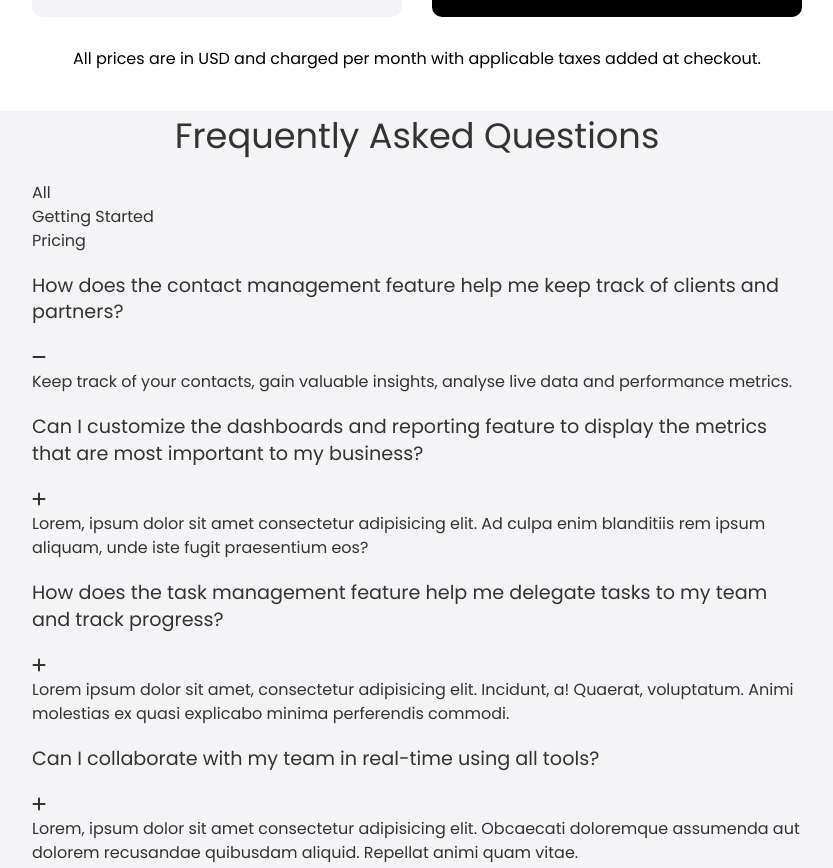
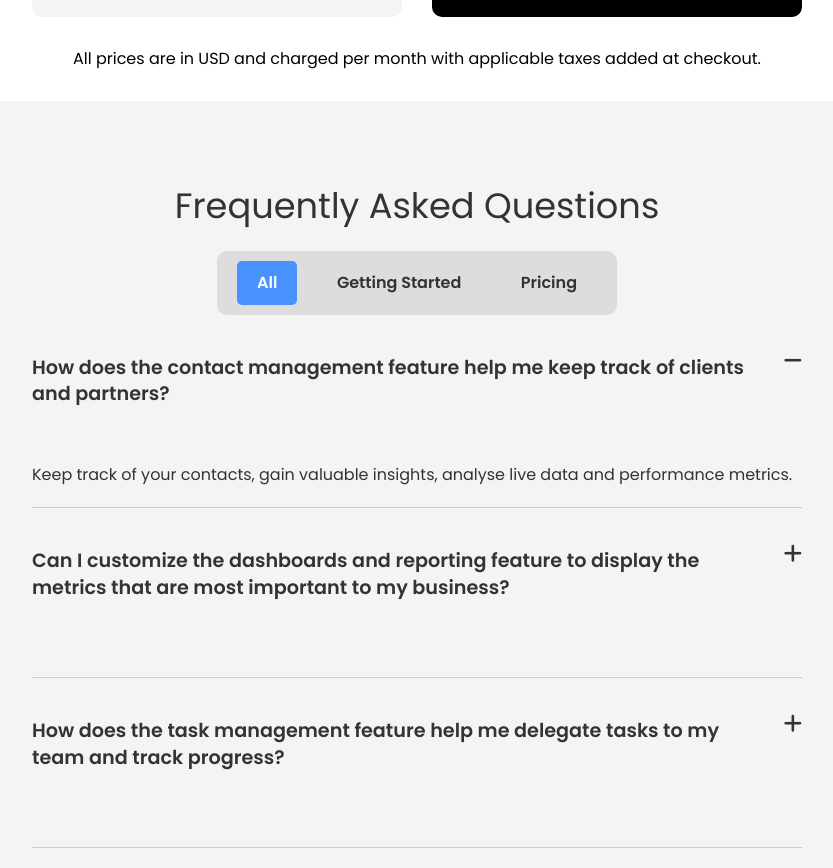
Before and after one commit to sofiiavoitkova/SAAS-WEB, a plain HTML site: page index.html in a window 1280 px wide. Shown: the part 2852-3720 px from the top of the page, without its empty margins (223-1056 px from the left). Drawn offline with Linux system fonts and the light colour scheme.

Commit message:
style: Update styling for FAQ section

```diff
--- a/CSS/style.css
+++ b/CSS/style.css
@@ -166,6 +166,67 @@ img{
     margin: 30px 0;
   }
 
+  /* FAQ */
+
+.faq {
+    padding: 40px 0;
+  }
+
+  .faq .faq-group {
+    border-bottom: 1px solid #ccc;
+    padding-bottom: 20px;
+  }
+
+  .faq .faq-group .faq-group-header {
+    padding: 20px 0;
+    margin-bottom: 15px;
+    position: relative;
+  }
+
+  .faq .faq-group .faq-group-header h4 {
+    font-weight: 600;
+    width: 95%;
+  }
+
+  .faq .faq-group .faq-group-header i {
+    position: absolute;
+    right: 0;
+    top: 35px;
+    font-size: 1.3rem;
+    cursor: pointer;
+  }
+  .faq .faq-group .faq-group-body {
+    display: none;
+  }
+
+  .faq .faq-group .faq-group-body.open {
+    display: block;
+  }
+
+  .faq ul.faq-menu {
+    max-width: 400px;
+    margin: auto;
+    display: flex;
+    justify-content: space-between;
+    align-items: center;
+    background: #ddd;
+    padding: 10px 20px;
+    border-radius: 10px;
+    font-weight: 600;
+    cursor: pointer;
+  }
+
+  .faq ul.faq-menu li {
+    padding: 10px 20px;
+    border-radius: 5px;
+    text-align: center;
+  }
+
+  .faq ul.faq-menu li.active {
+    background: var(--primary-color);
+    color: #fff;
+  }
+
 /*Utility Classes*/
 .container{
     max-width: 1100px;
```
